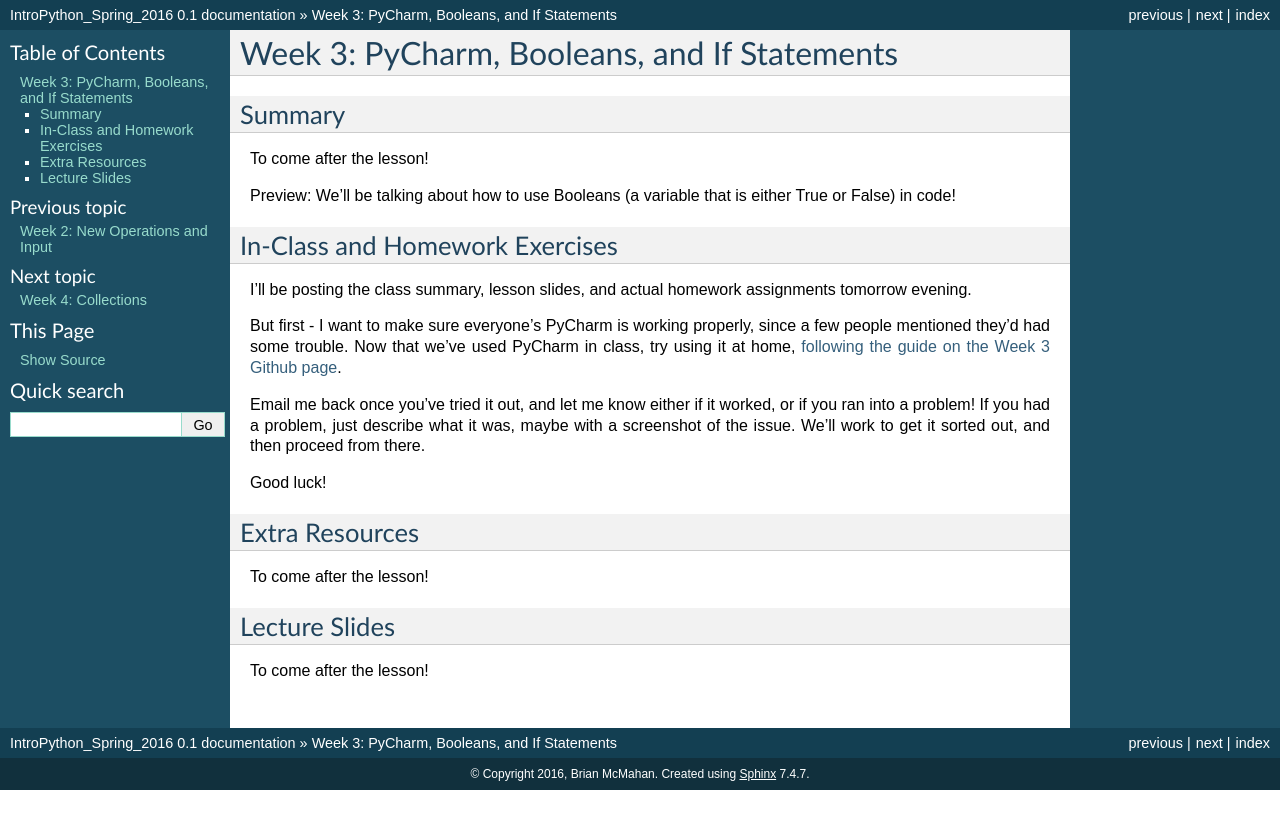
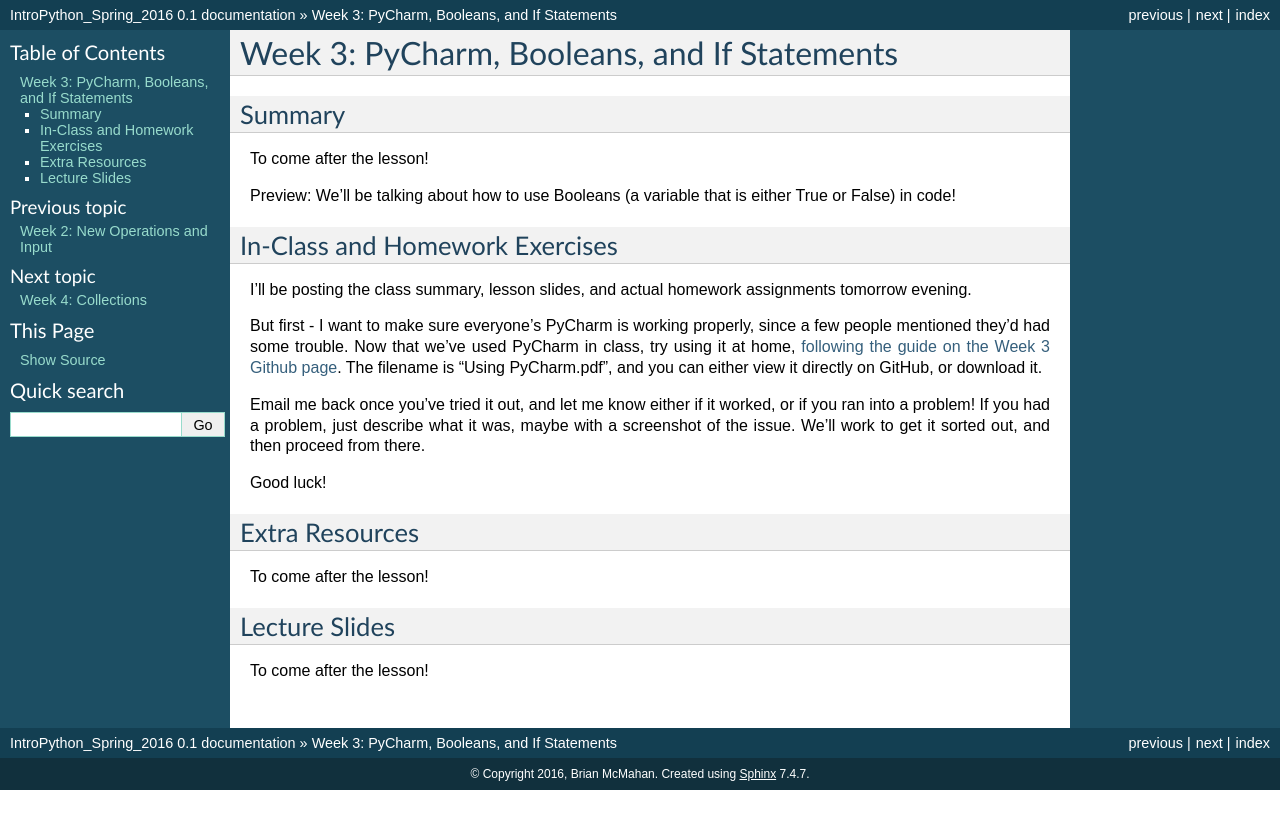
Before and after one commit to Heroes-Academy/Intro-to-Python-Spring-2016, a Sphinx documentation site: the page built from docs/source/week3.rst, in a window 1280 px wide. Shown: the top 829 px of the page. Built offline with Sphinx 7.4.7, drawn with Linux system fonts in a browser that asks for light colours.

Commit message:
Update week3.rst
Fix link and description

```diff
--- a/docs/source/week3.rst
+++ b/docs/source/week3.rst
@@ -13,7 +13,7 @@ In-Class and Homework Exercises
 
 I'll be posting the class summary, lesson slides, and actual homework assignments tomorrow evening.
 
-But first - I want to make sure everyone's PyCharm is working properly, since a few people mentioned they'd had some trouble. Now that we've used PyCharm in class, try using it at home, `following the guide on the Week 3 Github page <https://github.com/Heroes-Academy/Intro-to-Python-Spring-2016/tree/master/code/week3>`_.
+But first - I want to make sure everyone's PyCharm is working properly, since a few people mentioned they'd had some trouble. Now that we've used PyCharm in class, try using it at home, `following the guide on the Week 3 Github page <https://github.com/Heroes-Academy/Intro-to-Python-Spring-2016/tree/master/code/Week%2003>`_. The filename is "Using PyCharm.pdf", and you can either view it directly on GitHub, or download it.
 
 Email me back once you've tried it out, and let me know either if it worked, or if you ran into a problem! If you had a problem, just describe what it was, maybe with a screenshot of the issue. We'll work to get it sorted out, and then proceed from there.
 
```
